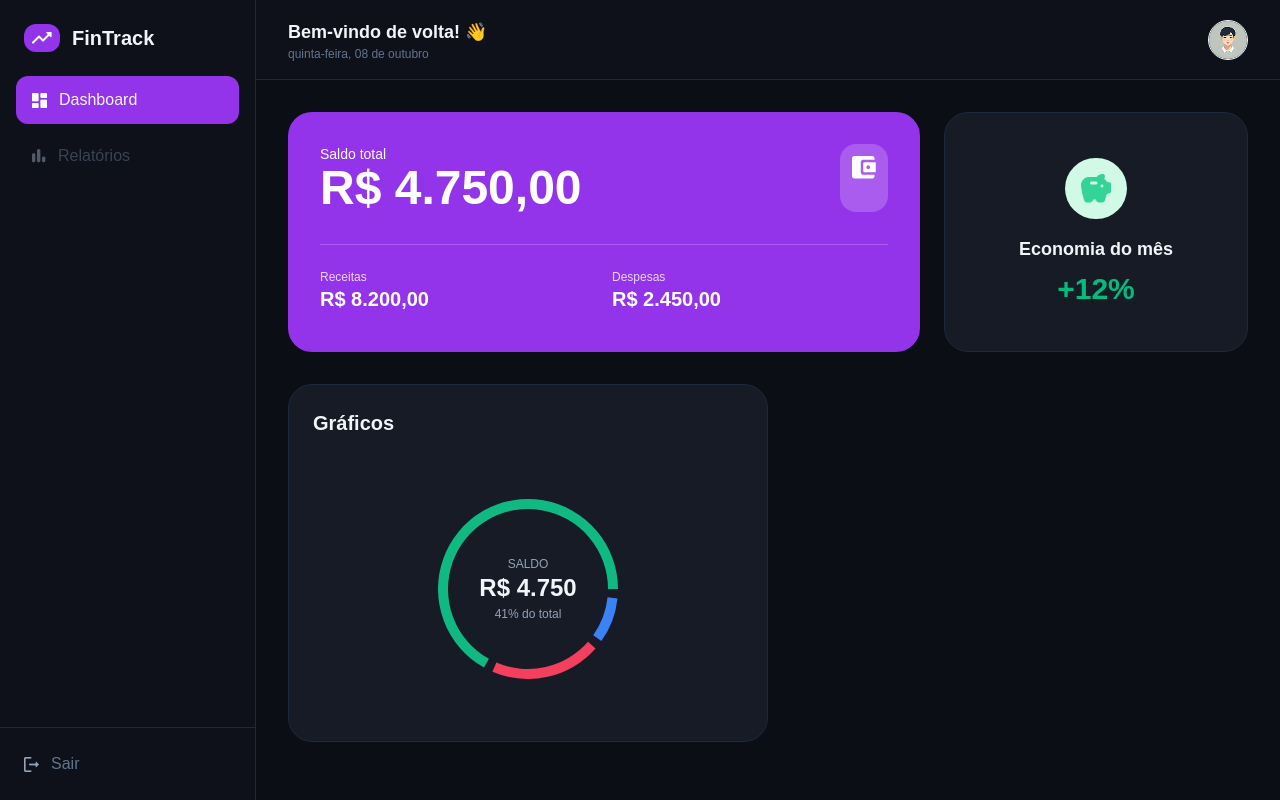
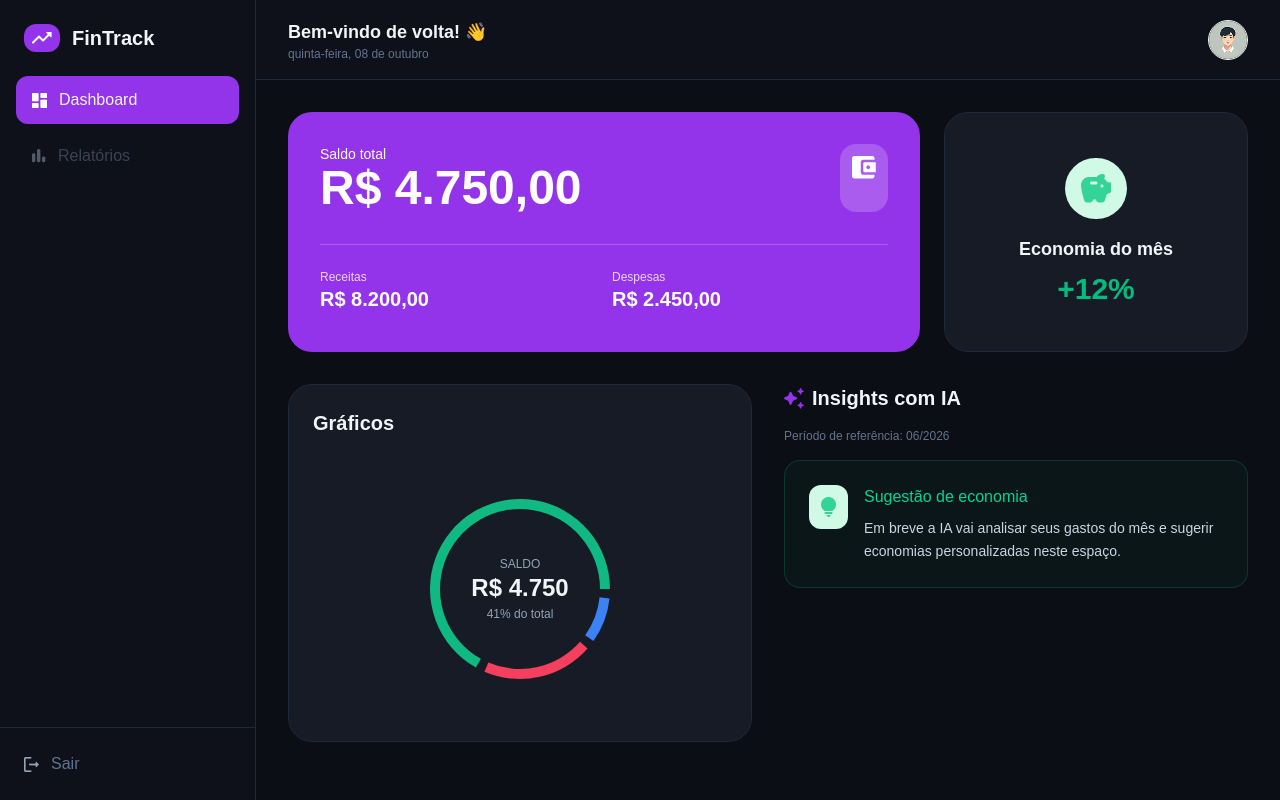
Before and after one commit to Dev-em-Dobro/fintrackAI, a Next.js app: page / in a window 1280 px wide. Built offline with nearby package versions, Linux system fonts and the light colour scheme.

Commit message:
feat: design da secao de insights (estrutura visual)

```diff
--- a/src/app/page.tsx
+++ b/src/app/page.tsx
@@ -2,6 +2,7 @@ import Sidebar from "@/src/components/sidebar";
 import Header from "@/src/components/header";
 import BalanceCard from "@/src/components/balance-card";
 import ChartCard from "@/src/components/chart-card";
+import Insights from "@/src/components/insights";
 
 import PigIcon from "@/src/assets/pig-icon.png";
 import Image from "next/image";
@@ -42,6 +43,17 @@ export default function Home() {
                 balance={data.balance}
               />
             </div>
+            <div className="w-1/2">
+              <Insights
+                month="06"
+                year={2026}
+                depositsTotal={data.depositsTotal}
+                expensesTotal={data.expensesTotal}
+                investmentsTotal={data.investmentsTotal}
+                balance={data.balance}
+                totalExpensePerCategory={[]}
+              />
+            </div>
           </section>
         </div>
       </div>
--- /dev/null
+++ b/src/components/insights.tsx
@@ -0,0 +1,47 @@
+import Image from "next/image";
+import Star from "@/src/assets/star.png";
+import Lightbulb from "@/src/assets/lightbulb.png";
+
+interface CategorySummary {
+  category: string;
+  totalAmount: number;
+  percentageOfTotal: number;
+}
+
+interface InsightsProps {
+  month: string;
+  year: number;
+  depositsTotal: number;
+  expensesTotal: number;
+  investmentsTotal: number;
+  balance: number;
+  totalExpensePerCategory: CategorySummary[];
+}
+
+export default function Insights({ month, year }: InsightsProps) {
+  return (
+    <div className="space-y-4">
+      <div className="flex gap-2 items-center">
+        <Image src={Star} alt="" />
+        <h3 className="text-xl font-bold">Insights com IA</h3>
+      </div>
+
+      <p className="text-xs text-slate-500">
+        Período de referência: {month}/{year}
+      </p>
+
+      <div className="bg-emerald-500/5 border-emerald-500/20 p-6 rounded-2xl border flex gap-4">
+        <div className="bg-emerald-100 dark:bg-emerald-500/20 text-emerald-600 dark:text-emerald-400 p-3 rounded-xl h-fit shrink-0">
+          <Image src={Lightbulb} alt="" />
+        </div>
+        <div className="min-w-0">
+          <p className="font-medium text-emerald-400 mb-2">Sugestão de economia</p>
+          <p className="text-sm text-slate-300 leading-relaxed">
+            Em breve a IA vai analisar seus gastos do mês e sugerir economias
+            personalizadas neste espaço.
+          </p>
+        </div>
+      </div>
+    </div>
+  );
+}
```
Also changed, not shown: src/assets/lightbulb.png (added), src/assets/star.png (added).
